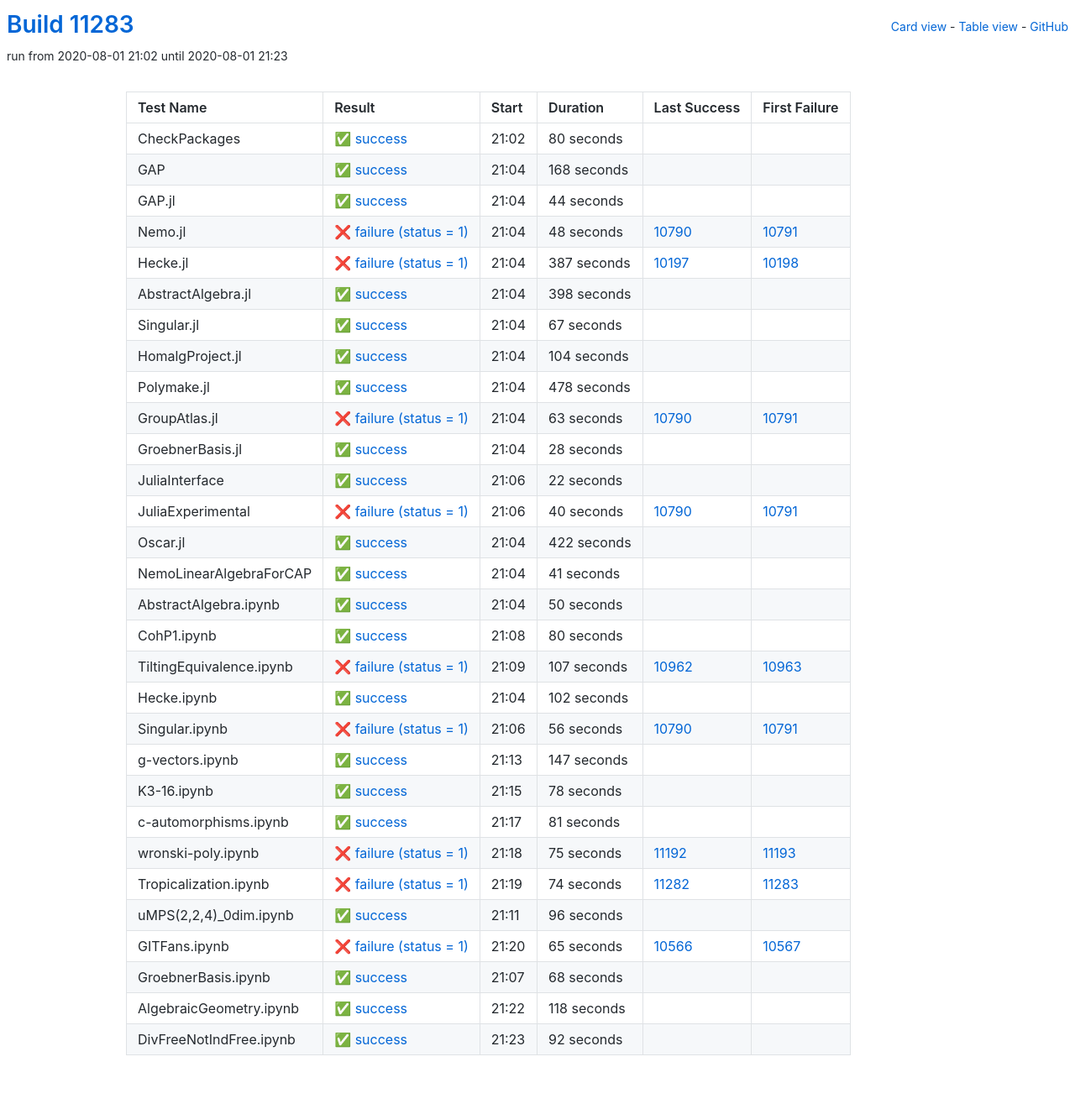
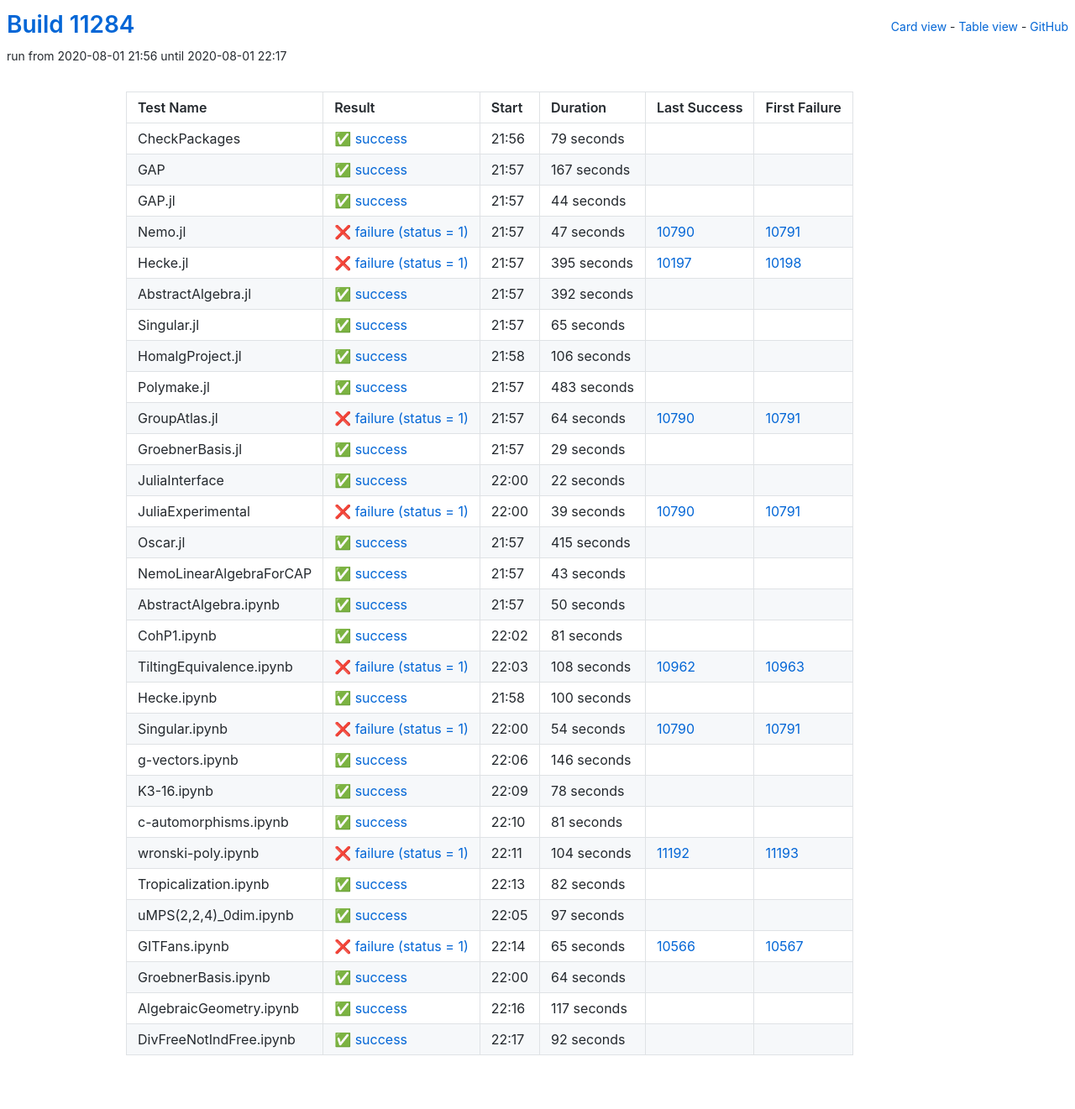
Before and after one commit to oscar-system/oscar-ci-status, a Jekyll site: the page built from table.html, in a window 1280 px wide. Shown: the whole page at 84% size. Built offline with Jekyll 4.4.1, drawn with Linux system fonts in a browser that asks for light colours.

Commit message:
Build #11284

```diff
--- a/_data/ci.yml
+++ b/_data/ci.yml
@@ -1,6 +1,6 @@
 ---
-build: 11283
-build_url: https://oscarci.mathematik.uni-kl.de/job/oscar/11283/
+build: 11284
+build_url: https://oscarci.mathematik.uni-kl.de/job/oscar/11284/
 job: oscar
 organization: oscar-system
 repo: oscar-ci-status
@@ -8,32 +8,32 @@
 tests:
 - name: CheckPackages
   id: checkpackages
-  log: https://oscarci.mathematik.uni-kl.de/job/oscar/11283/artifact/logs/build-11283/CheckPackages.log
-  start: 2020-08-01 21:02
+  log: https://oscarci.mathematik.uni-kl.de/job/oscar/11284/artifact/logs/build-11284/CheckPackages.log
+  start: 2020-08-01 21:56
   success: true
   exitcode: 0
   status: success
-  duration: 80
+  duration: 79
   last_success: false
   last_success_url:
   first_failure: false
   first_failure_url:
 - name: GAP
   id: gap
-  log: https://oscarci.mathematik.uni-kl.de/job/oscar/11283/artifact/logs/build-11283/GAP.log
-  start: 2020-08-01 21:04
+  log: https://oscarci.mathematik.uni-kl.de/job/oscar/11284/artifact/logs/build-11284/GAP.log
+  start: 2020-08-01 21:57
   success: true
   exitcode: 0
   status: success
-  duration: 168
+  duration: 167
   last_success: false
   last_success_url:
   first_failure: false
   first_failure_url:
 - name: GAP.jl
   id: gap-jl
-  log: https://oscarci.mathematik.uni-kl.de/job/oscar/11283/artifact/logs/build-11283/GAP.jl.log
-  start: 2020-08-01 21:04
+  log: https://oscarci.mathematik.uni-kl.de/job/oscar/11284/artifact/logs/build-11284/GAP.jl.log
+  start: 2020-08-01 21:57
   success: true
   exitcode: 0
   status: success
@@ -44,104 +44,104 @@
   first_failure_url:
 - name: Nemo.jl
   id: nemo-jl
-  log: https://oscarci.mathematik.uni-kl.de/job/oscar/11283/artifact/logs/build-11283/Nemo.jl.log
-  start: 2020-08-01 21:04
+  log: https://oscarci.mathematik.uni-kl.de/job/oscar/11284/artifact/logs/build-11284/Nemo.jl.log
+  start: 2020-08-01 21:57
   success: false
   exitcode: 1
   status: failure
-  duration: 48
+  duration: 47
   last_success: 10790
   last_success_url: https://oscarci.mathematik.uni-kl.de/job/oscar/10790/
   first_failure: 10791
   first_failure_url: https://oscarci.mathematik.uni-kl.de/job/oscar/10791/
 - name: Hecke.jl
   id: hecke-jl
-  log: https://oscarci.mathematik.uni-kl.de/job/oscar/11283/artifact/logs/build-11283/Hecke.jl.log
-  start: 2020-08-01 21:04
+  log: https://oscarci.mathematik.uni-kl.de/job/oscar/11284/artifact/logs/build-11284/Hecke.jl.log
+  start: 2020-08-01 21:57
   success: false
   exitcode: 1
   status: failure
-  duration: 387
+  duration: 395
   last_success: 10197
   last_success_url: https://oscarci.mathematik.uni-kl.de/job/oscar/10197/
   first_failure: 10198
   first_failure_url: https://oscarci.mathematik.uni-kl.de/job/oscar/10198/
 - name: AbstractAlgebra.jl
   id: abstractalgebra-jl
-  log: https://oscarci.mathematik.uni-kl.de/job/oscar/11283/artifact/logs/build-11283/AbstractAlgebra.jl.log
-  start: 2020-08-01 21:04
+  log: https://oscarci.mathematik.uni-kl.de/job/oscar/11284/artifact/logs/build-11284/AbstractAlgebra.jl.log
+  start: 2020-08-01 21:57
   success: true
   exitcode: 0
   status: success
-  duration: 398
+  duration: 392
   last_success: false
   last_success_url:
   first_failure: false
   first_failure_url:
 - name: Singular.jl
   id: singular-jl
-  log: https://oscarci.mathematik.uni-kl.de/job/oscar/11283/artifact/logs/build-11283/Singular.jl.log
-  start: 2020-08-01 21:04
+  log: https://oscarci.mathematik.uni-kl.de/job/oscar/11284/artifact/logs/build-11284/Singular.jl.log
+  start: 2020-08-01 21:57
   success: true
   exitcode: 0
   status: success
-  duration: 67
+  duration: 65
   last_success: false
   last_success_url:
   first_failure: false
   first_failure_url:
 - name: HomalgProject.jl
   id: homalgproject-jl
-  log: https://oscarci.mathematik.uni-kl.de/job/oscar/11283/artifact/logs/build-11283/HomalgProject.jl.log
-  start: 2020-08-01 21:04
+  log: https://oscarci.mathematik.uni-kl.de/job/oscar/11284/artifact/logs/build-11284/HomalgProject.jl.log
+  start: 2020-08-01 21:58
   success: true
   exitcode: 0
   status: success
-  duration: 104
+  duration: 106
   last_success: false
   last_success_url:
   first_failure: false
   first_failure_url:
 - name: Polymake.jl
   id: polymake-jl
-  log: https://oscarci.mathematik.uni-kl.de/job/oscar/11283/artifact/logs/build-11283/Polymake.jl.log
-  start: 2020-08-01 21:04
+  log: https://oscarci.mathematik.uni-kl.de/job/oscar/11284/artifact/logs/build-11284/Polymake.jl.log
+  start: 2020-08-01 21:57
   success: true
   exitcode: 0
   status: success
-  duration: 478
+  duration: 483
   last_success: false
   last_success_url:
   first_failure: false
   first_failure_url:
 - name: GroupAtlas.jl
   id: groupatlas-jl
-  log: https://oscarci.mathematik.uni-kl.de/job/oscar/11283/artifact/logs/build-11283/GroupAtlas.jl.log
-  start: 2020-08-01 21:04
+  log: https://oscarci.mathematik.uni-kl.de/job/oscar/11284/artifact/logs/build-11284/GroupAtlas.jl.log
+  start: 2020-08-01 21:57
   success: false
   exitcode: 1
   status: failure
-  duration: 63
+  duration: 64
   last_success: 10790
   last_success_url: https://oscarci.mathematik.uni-kl.de/job/oscar/10790/
   first_failure: 10791
   first_failure_url: https://oscarci.mathematik.uni-kl.de/job/oscar/10791/
 - name: GroebnerBasis.jl
   id: groebnerbasis-jl
-  log: https://oscarci.mathematik.uni-kl.de/job/oscar/11283/artifact/logs/build-11283/GroebnerBasis.jl.log
-  start: 2020-08-01 21:04
+  log: https://oscarci.mathematik.uni-kl.de/job/oscar/11284/artifact/logs/build-11284/GroebnerBasis.jl.log
+  start: 2020-08-01 21:57
   success: true
   exitcode: 0
   status: success
-  duration: 28
+  duration: 29
   last_success: false
   last_success_url:
   first_failure: false
   first_failure_url:
 - name: JuliaInterface
   id: juliainterface
-  log: https://oscarci.mathematik.uni-kl.de/job/oscar/11283/artifact/logs/build-11283/JuliaInterface.log
-  start: 2020-08-01 21:06
+  log: https://oscarci.mathematik.uni-kl.de/job/oscar/11284/artifact/logs/build-11284/JuliaInterface.log
+  start: 2020-08-01 22:00
   success: true
   exitcode: 0
   status: success
@@ -152,44 +152,44 @@
   first_failure_url:
 - name: JuliaExperimental
   id: juliaexperimental
-  log: https://oscarci.mathematik.uni-kl.de/job/oscar/11283/artifact/logs/build-11283/JuliaExperimental.log
-  start: 2020-08-01 21:06
+  log: https://oscarci.mathematik.uni-kl.de/job/oscar/11284/artifact/logs/build-11284/JuliaExperimental.log
+  start: 2020-08-01 22:00
   success: false
   exitcode: 1
   status: failure
-  duration: 40
+  duration: 39
   last_success: 10790
   last_success_url: https://oscarci.mathematik.uni-kl.de/job/oscar/10790/
   first_failure: 10791
   first_failure_url: https://oscarci.mathematik.uni-kl.de/job/oscar/10791/
 - name: Oscar.jl
   id: oscar-jl
-  log: https://oscarci.mathematik.uni-kl.de/job/oscar/11283/artifact/logs/build-11283/Oscar.jl.log
-  start: 2020-08-01 21:04
+  log: https://oscarci.mathematik.uni-kl.de/job/oscar/11284/artifact/logs/build-11284/Oscar.jl.log
+  start: 2020-08-01 21:57
   success: true
   exitcode: 0
   status: success
-  duration: 422
+  duration: 415
   last_success: false
   last_success_url:
   first_failure: false
   first_failure_url:
 - name: NemoLinearAlgebraForCAP
   id: nemolinearalgebraforcap
-  log: https://oscarci.mathematik.uni-kl.de/job/oscar/11283/artifact/logs/build-11283/NemoLinearAlgebraForCAP.log
-  start: 2020-08-01 21:04
+  log: https://oscarci.mathematik.uni-kl.de/job/oscar/11284/artifact/logs/build-11284/NemoLinearAlgebraForCAP.log
+  start: 2020-08-01 21:57
   success: true
   exitcode: 0
   status: success
-  duration: 41
+  duration: 43
   last_success: false
   last_success_url:
   first_failure: false
   first_failure_url:
 - name: AbstractAlgebra.ipynb
   id: abstractalgebra-ipynb
-  log: https://oscarci.mathematik.uni-kl.de/job/oscar/11283/artifact/logs/build-11283/AbstractAlgebra.ipynb.log
-  start: 2020-08-01 21:04
+  log: https://oscarci.mathematik.uni-kl.de/job/oscar/11284/artifact/logs/build-11284/AbstractAlgebra.ipynb.log
+  start: 2020-08-01 21:57
   success: true
   exitcode: 0
   status: success
@@ -200,68 +200,68 @@
   first_failure_url:
 - name: CohP1.ipynb
   id: cohp1-ipynb
-  log: https://oscarci.mathematik.uni-kl.de/job/oscar/11283/artifact/logs/build-11283/CohP1.ipynb.log
-  start: 2020-08-01 21:08
+  log: https://oscarci.mathematik.uni-kl.de/job/oscar/11284/artifact/logs/build-11284/CohP1.ipynb.log
+  start: 2020-08-01 22:02
   success: true
   exitcode: 0
   status: success
-  duration: 80
+  duration: 81
   last_success: false
   last_success_url:
   first_failure: false
   first_failure_url:
 - name: TiltingEquivalence.ipynb
   id: tiltingequivalence-ipynb
-  log: https://oscarci.mathematik.uni-kl.de/job/oscar/11283/artifact/logs/build-11283/TiltingEquivalence.ipynb.log
-  start: 2020-08-01 21:09
+  log: https://oscarci.mathematik.uni-kl.de/job/oscar/11284/artifact/logs/build-11284/TiltingEquivalence.ipynb.log
+  start: 2020-08-01 22:03
   success: false
   exitcode: 1
   status: failure
-  duration: 107
+  duration: 108
   last_success: 10962
   last_success_url: https://oscarci.mathematik.uni-kl.de/job/oscar/10962/
   first_failure: 10963
   first_failure_url: https://oscarci.mathematik.uni-kl.de/job/oscar/10963/
 - name: Hecke.ipynb
   id: hecke-ipynb
-  log: https://oscarci.mathematik.uni-kl.de/job/oscar/11283/artifact/logs/build-11283/Hecke.ipynb.log
-  start: 2020-08-01 21:04
+  log: https://oscarci.mathematik.uni-kl.de/job/oscar/11284/artifact/logs/build-11284/Hecke.ipynb.log
+  start: 2020-08-01 21:58
   success: true
   exitcode: 0
   status: success
-  duration: 102
+  duration: 100
   last_success: false
   last_success_url:
   first_failure: false
   first_failure_url:
 - name: Singular.ipynb
   id: singular-ipynb
-  log: https://oscarci.mathematik.uni-kl.de/job/oscar/11283/artifact/logs/build-11283/Singular.ipynb.log
-  start: 2020-08-01 21:06
+  log: https://oscarci.mathematik.uni-kl.de/job/oscar/11284/artifact/logs/build-11284/Singular.ipynb.log
+  start: 2020-08-01 22:00
   success: false
   exitcode: 1
   status: failure
-  duration: 56
+  duration: 54
   last_success: 10790
   last_success_url: https://oscarci.mathematik.uni-kl.de/job/oscar/10790/
   first_failure: 10791
   first_failure_url: https://oscarci.mathematik.uni-kl.de/job/oscar/10791/
 - name: g-vectors.ipynb
   id: g-vectors-ipynb
-  log: https://oscarci.mathematik.uni-kl.de/job/oscar/11283/artifact/logs/build-11283/g-vectors.ipynb.log
-  start: 2020-08-01 21:13
+  log: https://oscarci.mathematik.uni-kl.de/job/oscar/11284/artifact/logs/build-11284/g-vectors.ipynb.log
+  start: 2020-08-01 22:06
   success: true
   exitcode: 0
   status: success
-  duration: 147
+  duration: 146
   last_success: false
   last_success_url:
   first_failure: false
   first_failure_url:
 - name: K3-16.ipynb
   id: k3-16-ipynb
-  log: https://oscarci.mathematik.uni-kl.de/job/oscar/11283/artifact/logs/build-11283/K3-16.ipynb.log
-  start: 2020-08-01 21:15
+  log: https://oscarci.mathematik.uni-kl.de/job/oscar/11284/artifact/logs/build-11284/K3-16.ipynb.log
+  start: 2020-08-01 22:09
   success: true
   exitcode: 0
   status: success
@@ -272,8 +272,8 @@
   first_failure_url:
 - name: c-automorphisms.ipynb
   id: c-automorphisms-ipynb
-  log: https://oscarci.mathematik.uni-kl.de/job/oscar/11283/artifact/logs/build-11283/c-automorphisms.ipynb.log
-  start: 2020-08-01 21:17
+  log: https://oscarci.mathematik.uni-kl.de/job/oscar/11284/artifact/logs/build-11284/c-automorphisms.ipynb.log
+  start: 2020-08-01 22:10
   success: true
   exitcode: 0
   status: success
@@ -284,44 +284,44 @@
   first_failure_url:
 - name: wronski-poly.ipynb
   id: wronski-poly-ipynb
-  log: https://oscarci.mathematik.uni-kl.de/job/oscar/11283/artifact/logs/build-11283/wronski-poly.ipynb.log
-  start: 2020-08-01 21:18
+  log: https://oscarci.mathematik.uni-kl.de/job/oscar/11284/artifact/logs/build-11284/wronski-poly.ipynb.log
+  start: 2020-08-01 22:11
   success: false
   exitcode: 1
   status: failure
-  duration: 75
+  duration: 104
   last_success: 11192
   last_success_url: https://oscarci.mathematik.uni-kl.de/job/oscar/11192/
   first_failure: 11193
   first_failure_url: https://oscarci.mathematik.uni-kl.de/job/oscar/11193/
 - name: Tropicalization.ipynb
   id: tropicalization-ipynb
-  log: https://oscarci.mathematik.uni-kl.de/job/oscar/11283/artifact/logs/build-11283/Tropicalization.ipynb.log
-  start: 2020-08-01 21:19
-  success: false
-  exitcode: 1
-  status: failure
-  duration: 74
-  last_success: 11282
-  last_success_url: https://oscarci.mathematik.uni-kl.de/job/oscar/11282/
-  first_failure: 11283
-  first_failure_url: https://oscarci.mathematik.uni-kl.de/job/oscar/11283/
-- name: uMPS(2,2,4)_0dim.ipynb
-  id: umps-2-2-4-0dim-ipynb
-  log: https://oscarci.mathematik.uni-kl.de/job/oscar/11283/artifact/logs/build-11283/uMPS-2-2-4-_0dim.ipynb.log
-  start: 2020-08-01 21:11
+  log: https://oscarci.mathematik.uni-kl.de/job/oscar/11284/artifact/logs/build-11284/Tropicalization.ipynb.log
+  start: 2020-08-01 22:13
   success: true
   exitcode: 0
   status: success
-  duration: 96
+  duration: 82
+  last_success: false
+  last_success_url:
+  first_failure: false
+  first_failure_url:
+- name: uMPS(2,2,4)_0dim.ipynb
+  id: umps-2-2-4-0dim-ipynb
+  log: https://oscarci.mathematik.uni-kl.de/job/oscar/11284/artifact/logs/build-11284/uMPS-2-2-4-_0dim.ipynb.log
+  start: 2020-08-01 22:05
+  success: true
+  exitcode: 0
+  status: success
+  duration: 97
   last_success: false
   last_success_url:
   first_failure: false
   first_failure_url:
 - name: GITFans.ipynb
   id: gitfans-ipynb
-  log: https://oscarci.mathematik.uni-kl.de/job/oscar/11283/artifact/logs/build-11283/GITFans.ipynb.log
-  start: 2020-08-01 21:20
+  log: https://oscarci.mathematik.uni-kl.de/job/oscar/11284/artifact/logs/build-11284/GITFans.ipynb.log
+  start: 2020-08-01 22:14
   success: false
   exitcode: 1
   status: failure
@@ -332,32 +332,32 @@
   first_failure_url: https://oscarci.mathematik.uni-kl.de/job/oscar/10567/
 - name: GroebnerBasis.ipynb
   id: groebnerbasis-ipynb
-  log: https://oscarci.mathematik.uni-kl.de/job/oscar/11283/artifact/logs/build-11283/GroebnerBasis.ipynb.log
-  start: 2020-08-01 21:07
+  log: https://oscarci.mathematik.uni-kl.de/job/oscar/11284/artifact/logs/build-11284/GroebnerBasis.ipynb.log
+  start: 2020-08-01 22:00
   success: true
   exitcode: 0
   status: success
-  duration: 68
+  duration: 64
   last_success: false
   last_success_url:
   first_failure: false
   first_failure_url:
 - name: AlgebraicGeometry.ipynb
   id: algebraicgeometry-ipynb
-  log: https://oscarci.mathematik.uni-kl.de/job/oscar/11283/artifact/logs/build-11283/AlgebraicGeometry.ipynb.log
-  start: 2020-08-01 21:22
+  log: https://oscarci.mathematik.uni-kl.de/job/oscar/11284/artifact/logs/build-11284/AlgebraicGeometry.ipynb.log
+  start: 2020-08-01 22:16
   success: true
   exitcode: 0
   status: success
-  duration: 118
+  duration: 117
   last_success: false
   last_success_url:
   first_failure: false
   first_failure_url:
 - name: DivFreeNotIndFree.ipynb
   id: divfreenotindfree-ipynb
-  log: https://oscarci.mathematik.uni-kl.de/job/oscar/11283/artifact/logs/build-11283/DivFreeNotIndFree.ipynb.log
-  start: 2020-08-01 21:23
+  log: https://oscarci.mathematik.uni-kl.de/job/oscar/11284/artifact/logs/build-11284/DivFreeNotIndFree.ipynb.log
+  start: 2020-08-01 22:17
   success: true
   exitcode: 0
   status: success
```
Also changed, not shown: README.md.
